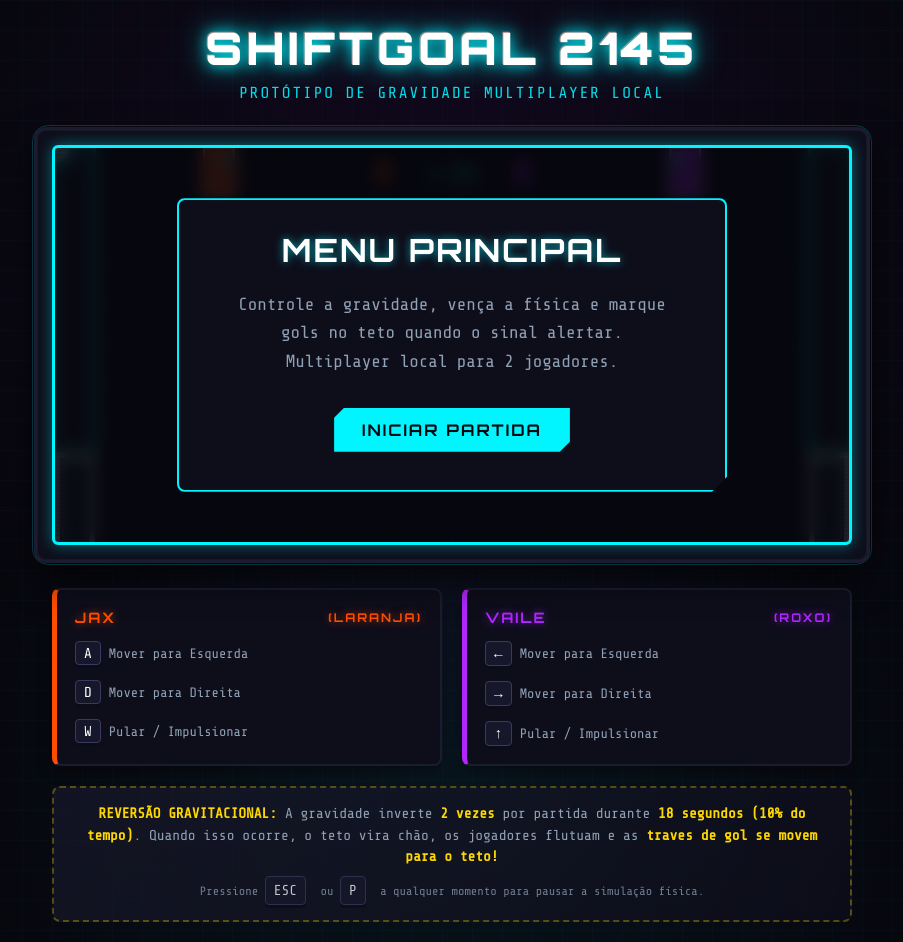
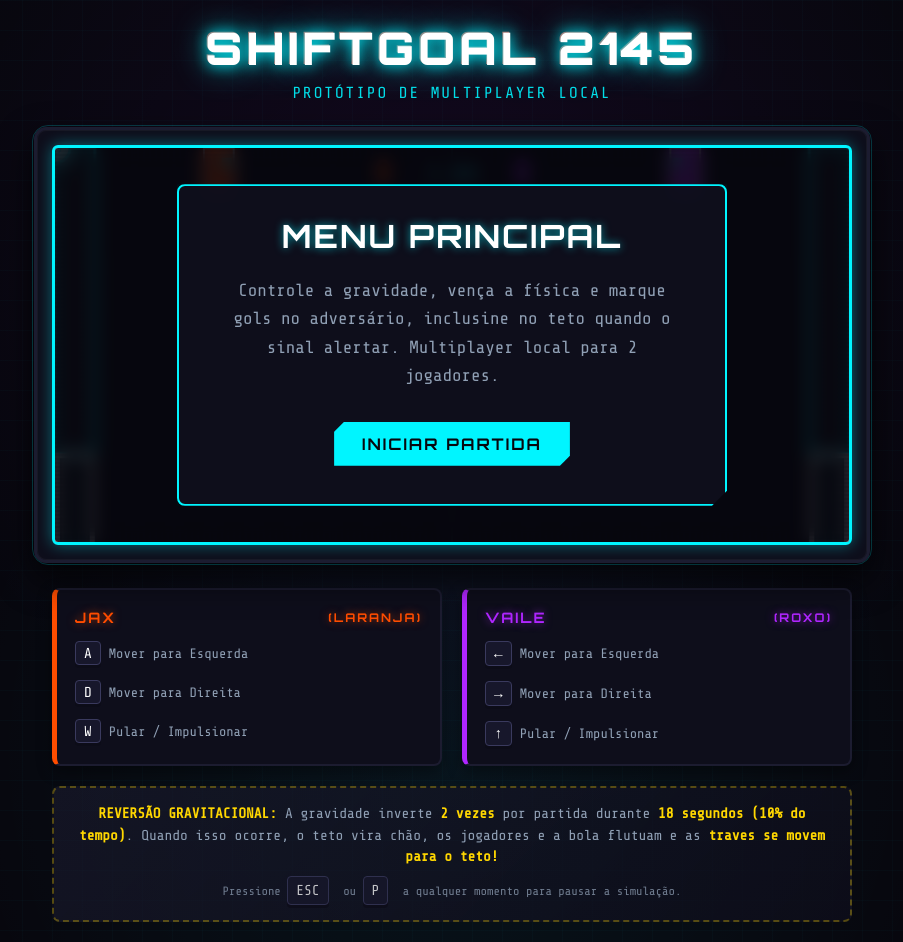
Before and after one commit to ArthurRamiro/shiftgoal-2145, a website built with Vite: page index.html in a window 1280 px wide. Shown: the whole page, without its empty margins (188-1091 px from the left). Built offline with nearby package versions, Linux system fonts and the light colour scheme.

Commit message:
Atualizei o index.html

```diff
--- a/index.html
+++ b/index.html
@@ -3,10 +3,10 @@
 <head>
     <meta charset="UTF-8">
     <meta name="viewport" content="width=device-width, initial-scale=1.0">
-    <meta name="description" content="ShiftGoal 2145: Um eletrizante jogo de futebol arcade cyberpunk 2D com gravidade dinâmica mutável. Jogue contra um amigo localmente!">
+    <meta name="description" content="ShiftGoal 2145: Um eletrizante jogo de futebol arcade 2D com gravidade dinâmica mutável. Jogue contra um amigo localmente!">
     <meta name="keywords" content="ShiftGoal, Jogo de Futebol, Gravidade Invertida, Cyberpunk Game, HTML5 Canvas, Multiplayer Local">
     <meta name="author" content="Antigravity Dev Studio">
-    <title>ShiftGoal 2145 - Futebol Cyberpunk com Gravidade Dinâmica</title>
+    <title>ShiftGoal 2145 - Futebol com Gravidade Dinâmica</title>
 
     <!-- Link para Folha de Estilo Modular -->
     <link rel="stylesheet" href="css/style.css">
@@ -16,7 +16,7 @@
     <!-- Header -->
     <header>
         <h1 class="game-title">ShiftGoal 2145</h1>
-        <p class="game-subtitle">PROTÓTIPO DE GRAVIDADE MULTIPLAYER LOCAL</p>
+        <p class="game-subtitle">PROTÓTIPO DE MULTIPLAYER LOCAL</p>
     </header>
 
     <!-- Main -->
@@ -31,7 +31,7 @@
             <section id="menu-overlay" class="overlay">
                 <div class="overlay-content">
                     <h2>Menu Principal</h2>
-                    <p>Controle a gravidade, vença a física e marque gols no teto quando o sinal alertar. Multiplayer local para 2 jogadores.</p>
+                    <p>Controle a gravidade, vença a física e marque gols no adversário, inclusine no teto quando o sinal alertar. Multiplayer local para 2 jogadores.</p>
                     <button id="btn-start" class="btn-cyber" type="button">Iniciar Partida</button>
                 </div>
             </section>
@@ -40,7 +40,7 @@
             <section id="pause-overlay" class="overlay hidden">
                 <div class="overlay-content">
                     <h2>Transmissão Pausada</h2>
-                    <p>A gravidade estabilizou temporariamente. O que deseja fazer?</p>
+                    <p>A simulação estabilizou temporariamente. O que deseja fazer?</p>
                     <button id="btn-resume" class="btn-cyber" type="button">Continuar</button>
                     <button id="btn-restart" class="btn-cyber secondary" type="button">Reiniciar</button>
                     <button id="btn-menu" class="btn-cyber secondary" type="button">Menu Inicial</button>
@@ -96,8 +96,8 @@
 
         <!-- Mecânica -->
         <aside class="mechanics-card">
-            <p><strong>REVERSÃO GRAVITACIONAL:</strong> A gravidade inverte <strong>2 vezes</strong> por partida durante <strong>18 segundos (10% do tempo)</strong>. Quando isso ocorre, o teto vira chão, os jogadores flutuam e as <strong>traves de gol se movem para o teto!</strong></p>
-            <p style="margin-top: 8px; font-size: 0.75rem; opacity: 0.75;">Pressione <kbd>ESC</kbd> ou <kbd>P</kbd> a qualquer momento para pausar a simulação física.</p>
+            <p><strong>REVERSÃO GRAVITACIONAL:</strong> A gravidade inverte <strong>2 vezes</strong> por partida durante <strong>18 segundos (10% do tempo)</strong>. Quando isso ocorre, o teto vira chão, os jogadores e a bola flutuam e as <strong>traves se movem para o teto!</strong></p>
+            <p style="margin-top: 8px; font-size: 0.75rem; opacity: 0.75;">Pressione <kbd>ESC</kbd> ou <kbd>P</kbd> a qualquer momento para pausar a simulação.</p>
         </aside>
 
     </footer>
```
